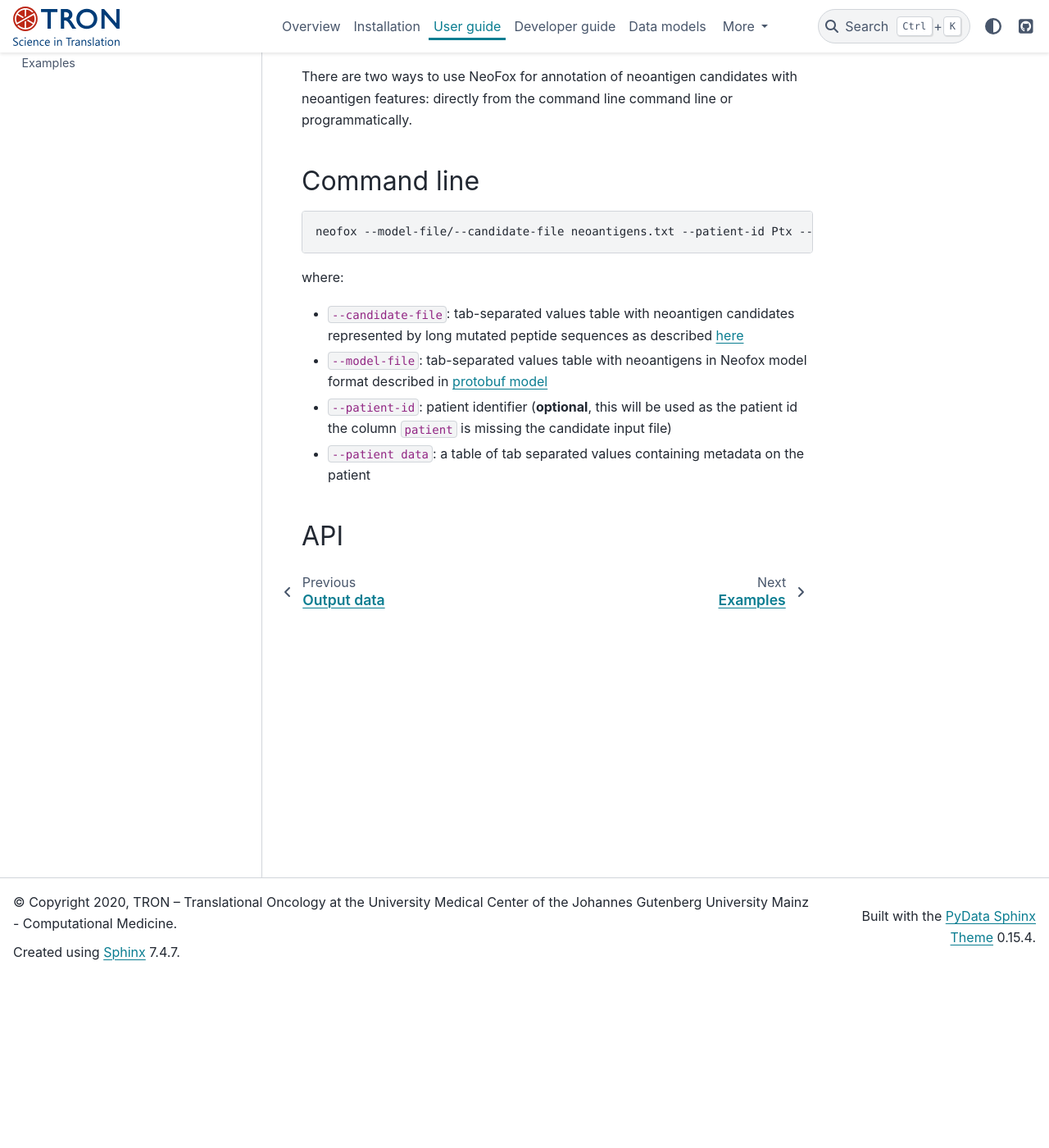
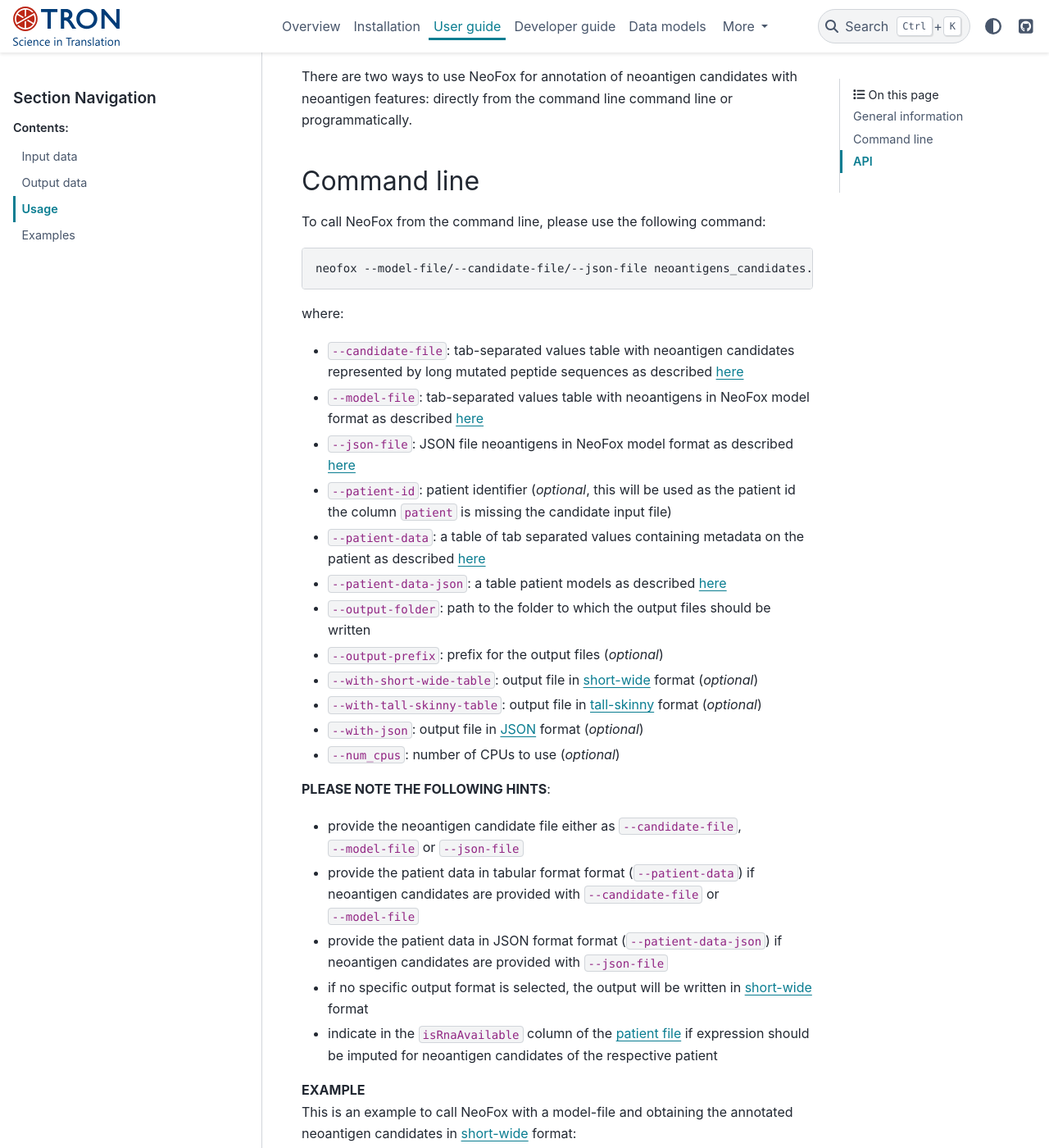
Before and after one commit to TRON-Bioinformatics/neofox, a Sphinx documentation site: the page built from docs/source/03_03_usage.md, in a window 1280 px wide and 1400 px high, scrolled down 210 px. Shown: the whole window at 82% size. Built offline with Sphinx 7.4.7 and the PyData theme 0.15.4, drawn with Linux system fonts in a browser that asks for light colours; some of the changed text lies outside the part shown.

Commit message:
write doc

`````diff
--- a/docs/source/03_03_usage.md
+++ b/docs/source/03_03_usage.md
@@ -4,14 +4,38 @@
 There are two ways to use NeoFox for annotation of neoantigen candidates with neoantigen features: directly from the command line [command line](#command-line) or [programmatically](#api).
 
 ## Command line
+To call NeoFox from the command line, please use the following command:
 
 ````commandline
-neofox --model-file/--candidate-file neoantigens.txt --patient-id Ptx --patient-data patient_data.txt --output-folder /path/to/out --output-prefix out_prefix [--with-short-wide-table] [--with-tall-skinny-table] [--with-json] [--num_cpus]
+neofox --model-file/--candidate-file/--json-file neoantigens_candidates.tab/neoantigens_candidates.json --patient-id Ptx --patient-data/--patient-data-json patient_data.txt/patient_data.json --output-folder /path/to/out --output-prefix out_prefix [--with-short-wide-table] [--with-tall-skinny-table] [--with-json] [--num_cpus]
 ````
 
 where:
 - `--candidate-file`: tab-separated values table with neoantigen candidates represented by long mutated peptide sequences as described [here](03_01_input_data.md#tabular-format)
-- `--model-file`: tab-separated values table with neoantigens in Neofox model format described in [protobuf model](neofox/model/neoantigen.proto)
-- `--patient-id`: patient identifier (**optional**, this will be used as the patient id the column `patient` is missing the candidate input file)
-- `--patient data`: a table of tab separated values containing metadata on the patient
+- `--model-file`: tab-separated values table with neoantigens in NeoFox model format as  described [here](03_01_input_data.md#tabular-format)
+- `--json-file`: JSON file neoantigens in NeoFox model format as  described [here](03_01_input_data.md#json-format)
+- `--patient-id`: patient identifier (*optional*, this will be used as the patient id the column `patient` is missing the candidate input file)
+- `--patient-data`: a table of tab separated values containing metadata on the patient as  described [here](03_01_input_data.md#file-with-patient-information)
+- `--patient-data-json`: a table patient models as described [here](03_01_input_data.md#patient-file-in-json-format)
+- `--output-folder`: path to the folder to which the output files should be written
+- `--output-prefix`: prefix for the output files (*optional*)
+- `--with-short-wide-table`: output file in [short-wide](03_02_output_data.md#short-wide-format) format (*optional*)
+- `--with-tall-skinny-table`: output file in [tall-skinny](03_02_output_data.md#tall-skinny-format) format (*optional*)
+- `--with-json`: output file in [JSON](03_02_output_data.md#json-format) format (*optional*)
+- `--num_cpus`: number of CPUs to use (*optional*)
+
+**PLEASE NOTE THE FOLLOWING HINTS**:
+- provide the neoantigen candidate file either as `--candidate-file`, `--model-file` or `--json-file`
+- provide the patient data in tabular format format (`--patient-data`) if neoantigen candidates are provided with `--candidate-file` or `--model-file`
+- provide the patient data in JSON format format (`--patient-data-json`) if neoantigen candidates are provided with `--json-file`
+- if no specific output format is selected, the output will be written in [short-wide](03_02_output_data.md#short-wide-format) format
+- indicate in the `isRnaAvailable` column of the [patient file](03_01_input_data.md#file-with-patient-information) if expression should be imputed for neoantigen candidates of the respective patient
+
+**EXAMPLE**
+This is an example to call NeoFox with a model-file and obtaining the annotated neoantigen candidates in [short-wide](03_02_output_data.md#short-wide-format) format:
+
+````commandline
+neofox --model-file neoantigens_candidates.tab --patient-id Ptx --patient-data patient_data.tab --output-folder /path/to/out --output-prefix test
+````
+
 ## API
`````
Also changed, not shown: docs/source/03_01_input_data.md (+20 -10 lines).
